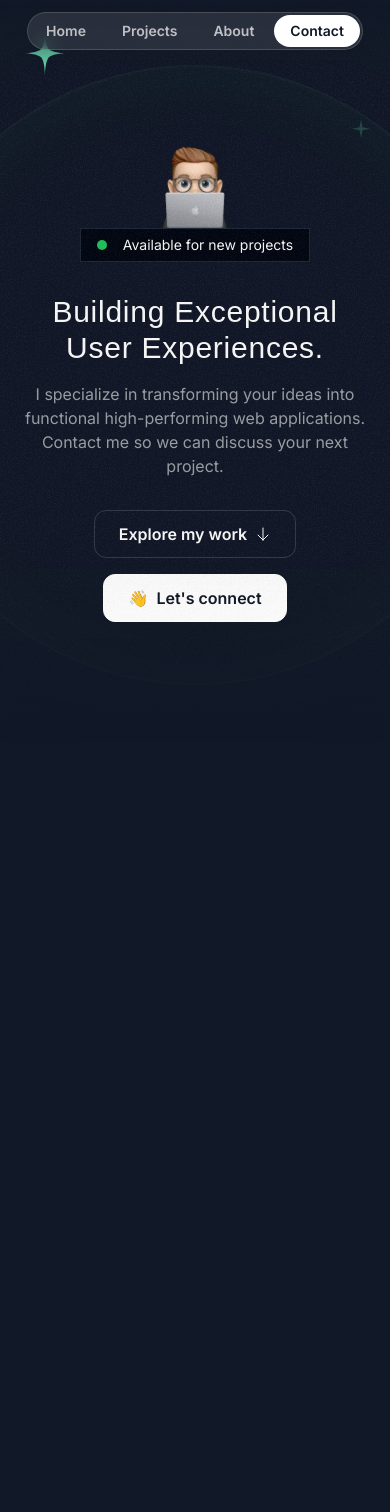
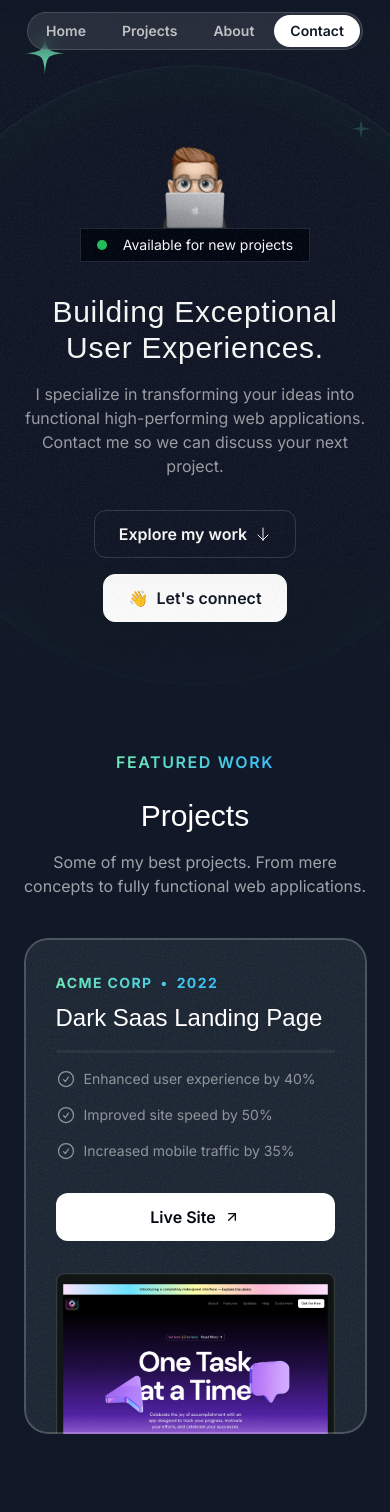
Before and after one commit to zaveerk62/next-portfolio, a Next.js app: page / in a window 390 px wide. Shown: the top 1512 px of the page. Before the commit the page ends 985 px from the top, so only its background shows below. Built offline with nearby package versions, Linux system fonts and the light colour scheme; a web font is replaced by a local one.

Commit message:
created the ui for the projects section

```diff
--- a/src/app/globals.css
+++ b/src/app/globals.css
@@ -12,3 +12,9 @@
     border-emerald-300/5 shadow-[0_0_80px_inset] shadow-emerald-300/5;
   }
 }
+
+@layer utilities {
+  .container {
+    @apply lg:max-w-5xl;
+  }
+}
--- a/src/app/page.tsx
+++ b/src/app/page.tsx
@@ -1,11 +1,13 @@
 import { Header } from "@/sections/Header";
 import { HeroSection } from "@/sections/Hero";
+import { ProjectsSection } from "@/sections/Projects";
 
 export default function Home() {
   return (
     <div>
       <Header />
       <HeroSection />
+      <ProjectsSection />
     </div>
   );
 }
--- a/src/sections/Projects.tsx
+++ b/src/sections/Projects.tsx
@@ -1,46 +1,119 @@
-import darkSaasLandingPage from "@/assets/images/dark-saas-landing-page.png";
-import lightSaasLandingPage from "@/assets/images/light-saas-landing-page.png";
-import aiStartupLandingPage from "@/assets/images/ai-startup-landing-page.png";
+import darkSaasLandingPage from '@/assets/images/dark-saas-landing-page.png';
+import lightSaasLandingPage from '@/assets/images/light-saas-landing-page.png';
+import aiStartupLandingPage from '@/assets/images/ai-startup-landing-page.png';
+import CheckCircleIcon from '@/assets/icons/check-circle.svg';
+import ArrowUpRightIcon from '@/assets/icons/arrow-up-right.svg';
+import grainImage from '@/assets/images/grain.jpg';
+import Image from 'next/image';
 
 const portfolioProjects = [
   {
-    company: "Acme Corp",
-    year: "2022",
-    title: "Dark Saas Landing Page",
+    company: 'Acme Corp',
+    year: '2022',
+    title: 'Dark Saas Landing Page',
     results: [
-      { title: "Enhanced user experience by 40%" },
-      { title: "Improved site speed by 50%" },
-      { title: "Increased mobile traffic by 35%" },
+      { title: 'Enhanced user experience by 40%' },
+      { title: 'Improved site speed by 50%' },
+      { title: 'Increased mobile traffic by 35%' },
     ],
-    link: "https://youtu.be/4k7IdSLxh6w",
+    link: 'https://youtu.be/4k7IdSLxh6w',
     image: darkSaasLandingPage,
   },
   {
-    company: "Innovative Co",
-    year: "2021",
-    title: "Light Saas Landing Page",
+    company: 'Innovative Co',
+    year: '2021',
+    title: 'Light Saas Landing Page',
     results: [
-      { title: "Boosted sales by 20%" },
-      { title: "Expanded customer reach by 35%" },
-      { title: "Increased brand awareness by 15%" },
+      { title: 'Boosted sales by 20%' },
+      { title: 'Expanded customer reach by 35%' },
+      { title: 'Increased brand awareness by 15%' },
     ],
-    link: "https://youtu.be/7hi5zwO75yc",
+    link: 'https://youtu.be/7hi5zwO75yc',
     image: lightSaasLandingPage,
   },
   {
-    company: "Quantum Dynamics",
-    year: "2023",
-    title: "AI Startup Landing Page",
+    company: 'Quantum Dynamics',
+    year: '2023',
+    title: 'AI Startup Landing Page',
     results: [
-      { title: "Enhanced user experience by 40%" },
-      { title: "Improved site speed by 50%" },
-      { title: "Increased mobile traffic by 35%" },
+      { title: 'Enhanced user experience by 40%' },
+      { title: 'Improved site speed by 50%' },
+      { title: 'Increased mobile traffic by 35%' },
     ],
-    link: "https://youtu.be/Z7I5uSRHMHg",
+    link: 'https://youtu.be/Z7I5uSRHMHg',
     image: aiStartupLandingPage,
   },
 ];
 
 export const ProjectsSection = () => {
-  return <div>Projects Section</div>;
+  return (
+    <section className='pb-16 lg:py-24'>
+      <div className='container'>
+        <div className='flex justify-center'>
+          <p className='uppercase font-semibold tracking-widest bg-gradient-to-r from-emerald-300 to-sky-400 bg-clip-text text-transparent'>
+            Featured Work
+          </p>
+        </div>
+        <h2 className='font-serif text-3xl md:text-5xl text-center mt-6'>
+          Projects
+        </h2>
+        <p className='text-center md:text-lg lg:text-xl max-w-md mx-auto text-white/60 mt-4'>
+          Some of my best projects. From mere concepts to fully functional web
+          applications.
+        </p>
+        <div className='flex flex-col mt-10 gap-20 md:mt-20'>
+          {portfolioProjects.map((project) => (
+            <div
+              key={project.title}
+              className='bg-gray-800 rounded-3xl z-0 after:z-10 overflow-hidden relative after:content-[""] after:absolute after:inset-0
+            after:outline-2 after:outline after:-outline-offset-2 after:rounded-3xl after:outline-white/20 after:pointer-events-none
+            px-8 pt-8 md:pt-12 md:px-10 lg:pt-16 lg:px-20'
+            >
+              <div
+                className='absolute inset-0 -z-10 opacity-5'
+                style={{ backgroundImage: `url(${grainImage.src})` }}
+              ></div>
+              <div className='lg:grid lg:grid-cols-2 lg:gap-16'>
+                <div className='lg:pb-16'>
+                  <div className='bg-gradient-to-r from-emerald-300 to-sky-400 text-transparent bg-clip-text inline-flex gap-2 font-bold uppercase tracking-widest text-sm'>
+                    <span>{project.company}</span>
+                    <span>&bull;</span>
+                    <span>{project.year}</span>
+                  </div>
+                  <h3 className='font-serif text-2xl md:text-4xl mt-2 md:mt-5'>
+                    {project.title}
+                  </h3>
+                  <hr className='border border-t-2 border-white/5 mt-4 md:mt-5' />
+                  <ul className='flex flex-col gap-4 mt-4 md:mt-5'>
+                    {project.results.map((result) => (
+                      <li
+                        key={result.title}
+                        className='flex gap-2 text-sm md:text-base text-white/50'
+                      >
+                        <CheckCircleIcon className='size-5 md:size-6' />
+                        {result.title}
+                      </li>
+                    ))}
+                  </ul>
+                  <a href={project.link}>
+                    <button className='bg-white text-gray-950 h-12 w-full md:w-auto px-6 rounded-xl font-semibold inline-flex items-center justify-center gap-2 mt-8'>
+                      <span>Live Site</span>
+                      <ArrowUpRightIcon className='size-4' />
+                    </button>
+                  </a>
+                </div>
+                <div className='relative'>
+                  <Image
+                    className='mt-8 lg:mt-0 -mb-4 md:-mb-0 lg:absolute lg:w-auto lg:h-full lg:max-w-none'
+                    src={project.image}
+                    alt={project.title}
+                  />
+                </div>
+              </div>
+            </div>
+          ))}
+        </div>
+      </div>
+    </section>
+  );
 };
```
